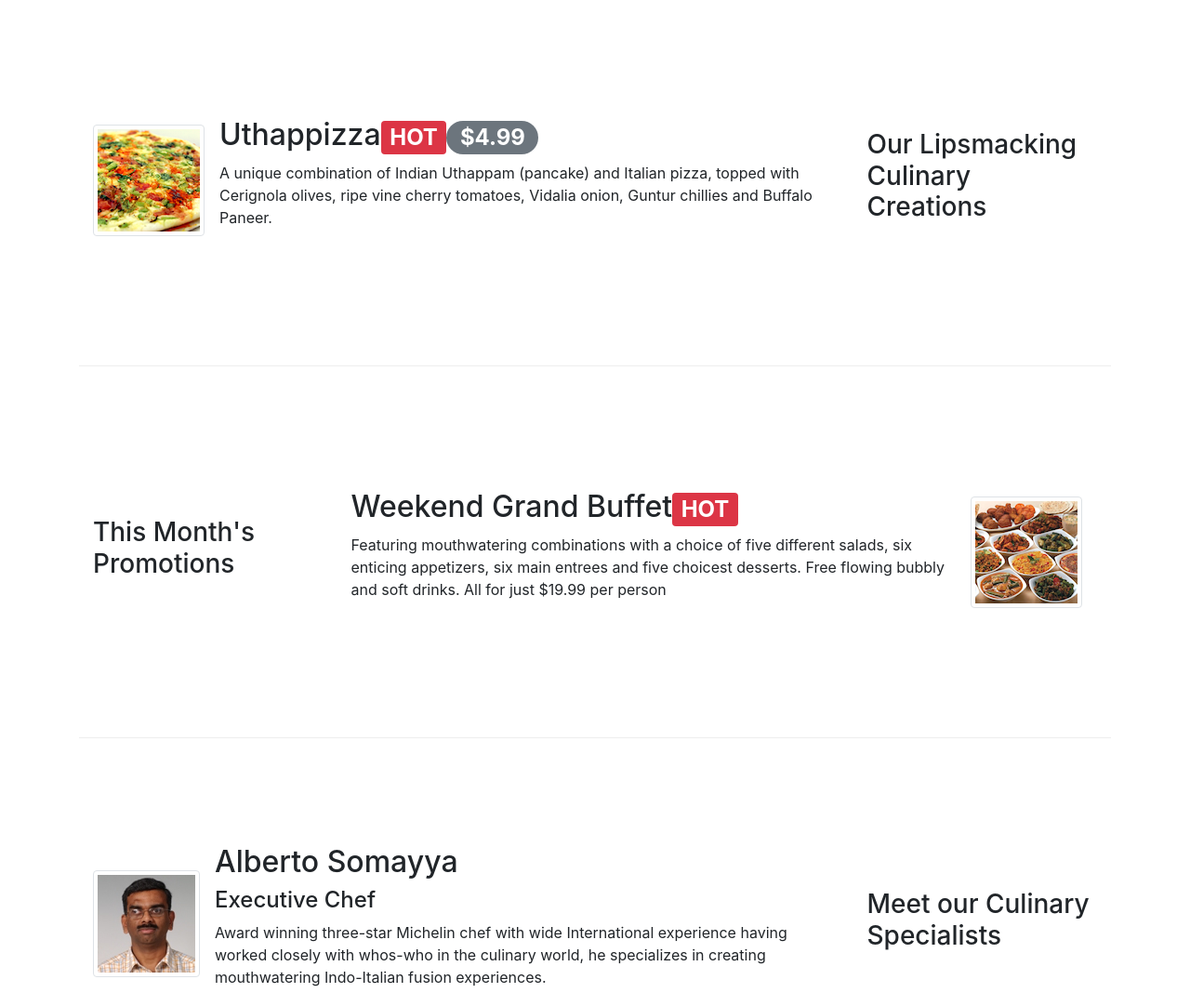
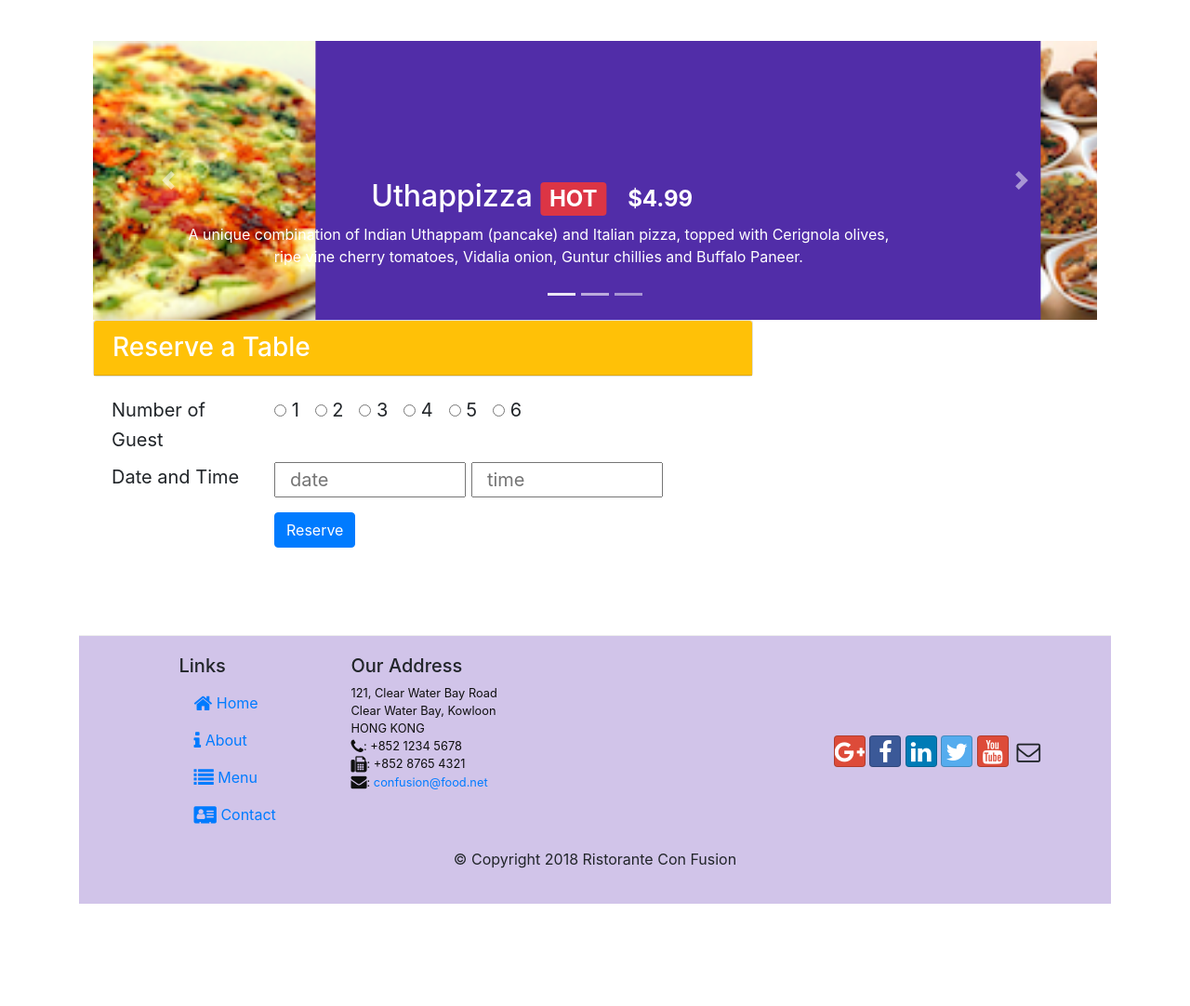
Before and after one commit to TheApurvJindal/Intro-bootstrap, a website: page index.html in a window 1280 px wide. Shown: the part 340-1422 px from the top of the page at 93% size. After the commit the page ends 1312 px from the top, so only its background shows below. Drawn offline with nearby package versions, Linux system fonts and the light colour scheme.

Commit message:
Carosuel

```diff
--- a/css/style.css
+++ b/css/style.css
@@ -80,3 +80,19 @@ body{
     border-bottom: 1px solid #ddd;
     padding: 10px;
 }
+
+
+.carousel {
+    background:#512DA8;
+}
+
+.carousel-item {
+  height: 300px;
+}
+
+.carousel-item img {
+    position: absolute;
+    top: 0;
+    left: 0;
+    min-height: 300px;
+}
--- a/index.html
+++ b/index.html
@@ -104,52 +104,36 @@
     </header>
 
     <div class="container" >
-        <div class="row align-items-center row-content">
-            <div class="col-12 col-sm-4 order-sm-last col-md-3">
-                <h3>Our Lipsmacking Culinary Creations</h3>
-            </div>
-
-            <div class="col col-sm order-sm-first col-md">
-
-            <div class="media">
-                <img class="d-flex mr-3 img-thumbnail align-self-center" src="img/uthappizza.png" alt="Uthappizza">
-                    <div class="media-body">
-                        <h2 class="mt-0">Uthappizza<span class="badge badge-danger">HOT</span><span class="badge badge-pill badge-secondary">$4.99</span></h2>
+        <div class="row row-content">
+           <div class="col-12">
+             <div id="mycarousel" class="carousel slide" data-ride="carousel">
+                <div class="carousel-inner" role="listbox">
+                        <div class="carousel-item active">
+                            <img class="d-block img-fluid" src="img/uthappizza.png" alt="Uthappizza">
+                            <div class="carousel-caption d-none d-md-block">
+                                <h2>Uthappizza <span class="badge badge-danger">HOT</span> <span class="badge badge-pill badge-default">$4.99</span></h2>
                                 <p class="d-none d-sm-block">A unique combination of Indian Uthappam (pancake) and
                                 Italian pizza, topped with Cerignola olives, ripe vine
                                 cherry tomatoes, Vidalia onion, Guntur chillies and
-                            Buffalo Paneer.</p>
-                    </div>
+                                Buffalo Paneer.
+                                </p>
                             </div>
                         </div>
 
-        </div>
+                        <div class="carousel-item">
+                            <img src="img/buffet.png" class="d-block img-fluid" alt="Grand Buffet">
+                            <div class="carousel-caption d-none d-md-block">
 
-
-        <div class="row align-items-center row-content">
-            <div class="col col-sm-4 order-sm-first col-md-3">
-                <h3>This Month's Promotions</h3>
-            </div>
-            <div class="col col-sm order-sm-first col-md">
-                <div class="media">
-                    <div class="media-body">
-                        <h2 class="mt-0">Weekend Grand Buffet<span class="badge badge-danger">HOT</span></h2>
+                                <h2>Weekend Grand Buffet<span class="badge badge-danger">HOT</span></h2>
                                 <p class="d-none d-sm-block">Featuring mouthwatering combinations with a choice of five different salads, six enticing appetizers, six main entrees and five choicest desserts. Free flowing bubbly and soft drinks. All for just $19.99 per person </p>
-                    </div>
-                    <img src="img/buffet.png" class="d-flex mr-3 img-thumbnail align-self-center order-sm-last" alt="Grand Buffet">
-                </div>
                             </div>
                         </div>
 
 
-        <div class="row align-items-center row-content">
-            <div class="col col-sm-4 order-sm-last col-md-3">
+                        <div class="carousel-item">
+                            <img class="d-block img-fluid" src="img/alberto.png" alt="Alberto Somayya">
+                            <div class="carousel-caption d-none d-md-block">
                                 <h3>Meet our Culinary Specialists</h3>
-            </div>
-            <div class="col col-sm order-sm-first col-md">
-                <div class="media">
-                    <img class="d-flex mr-3 img-thumbnail align-self-center" src="img/alberto.png" alt="Alberto Somayya">
-                    <div class="media-body">
                                 <h2 class="mt-0">Alberto Somayya</h2>
                                 <h4>Executive Chef</h4>
                                 <p class="d-none d-sm-block">Award winning three-star Michelin chef with wide
@@ -158,9 +142,33 @@
                                 creating mouthwatering Indo-Italian fusion experiences.
                                 </p>
                             </div>
+
+                        </div>
+
+                        <ol class="carousel-indicators">
+                        <li data-target="#mycarousel" data-slide-to="0" class="active"></li>
+                        <li data-target="#mycarousel" data-slide-to="1"></li>
+                        <li data-target="#mycarousel" data-slide-to="2"></li>
+                        </ol>
+
+                        <a class="carousel-control-prev" href="#mycarousel" role="button" data-slide="prev">
+                            <span class="carousel-control-prev-icon"></span>
+                        </a>
+                        <a class="carousel-control-next" href="#mycarousel" role="button" data-slide="next">
+                            <span class="carousel-control-next-icon"></span>
+                        </a>
+
                     </div>
                 </div>
             </div>
+
+        <div class="col-12">
+
+            </div>
+            <div class="col-12">
+
+            </div>
+
 
         <div class="col-sm-8 col-12 col-sm-offset-2">
             <div class="card" id="reserve-table">
```
Lines whose indentation alone changed are shown as unchanged.
